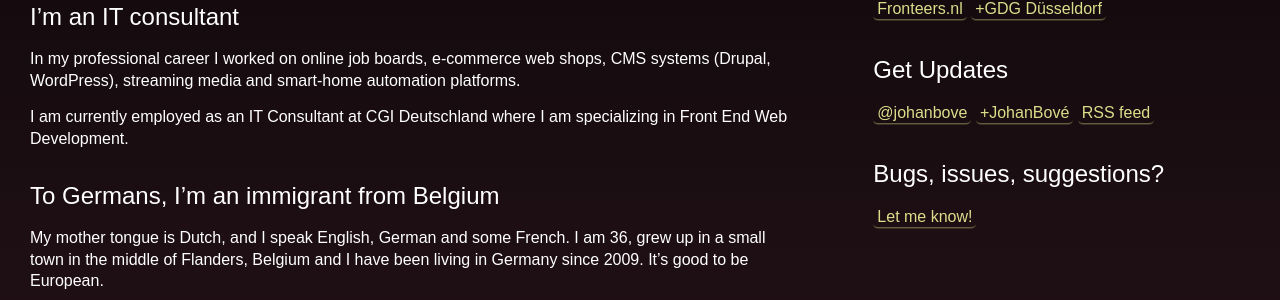
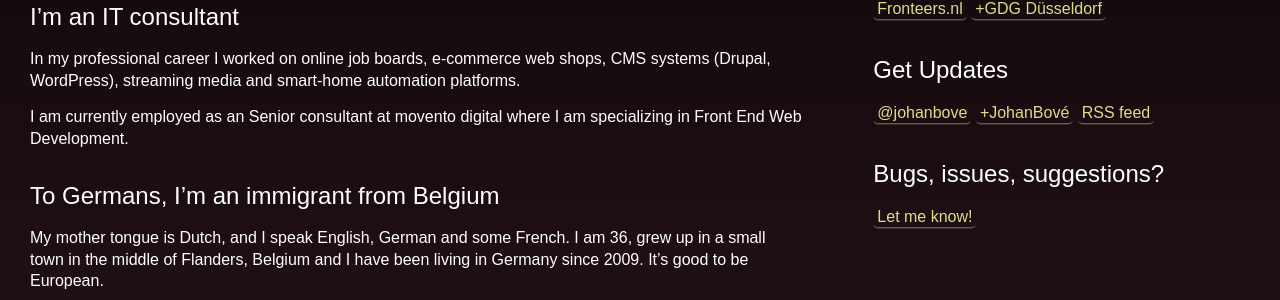
Before and after one commit to johanbove/johanbove.github.io, a Jekyll site: the page built from index.markdown, in a window 1280 px wide and 1237 px high. Shown: the part 594-894 px from the top of the window. Built offline with Jekyll 4.4.1, drawn with Linux system fonts in a browser that asks for light colours.

Commit message:
Changed employer

```diff
--- a/index.markdown
+++ b/index.markdown
@@ -30,7 +30,7 @@ Every day I browse through ship-loads of articles and tutorials to keep up with
 
 In my professional career I worked on online job boards, e-commerce web shops, CMS systems (Drupal, WordPress), streaming media and smart-home automation platforms.
 
-I am currently employed as an IT Consultant at CGI Deutschland where I am specializing in Front End Web Development.
+I am currently employed as an Senior consultant at movento digital where I am specializing in Front End Web Development.
 
 ### To Germans, I'm an immigrant from Belgium
 
```
